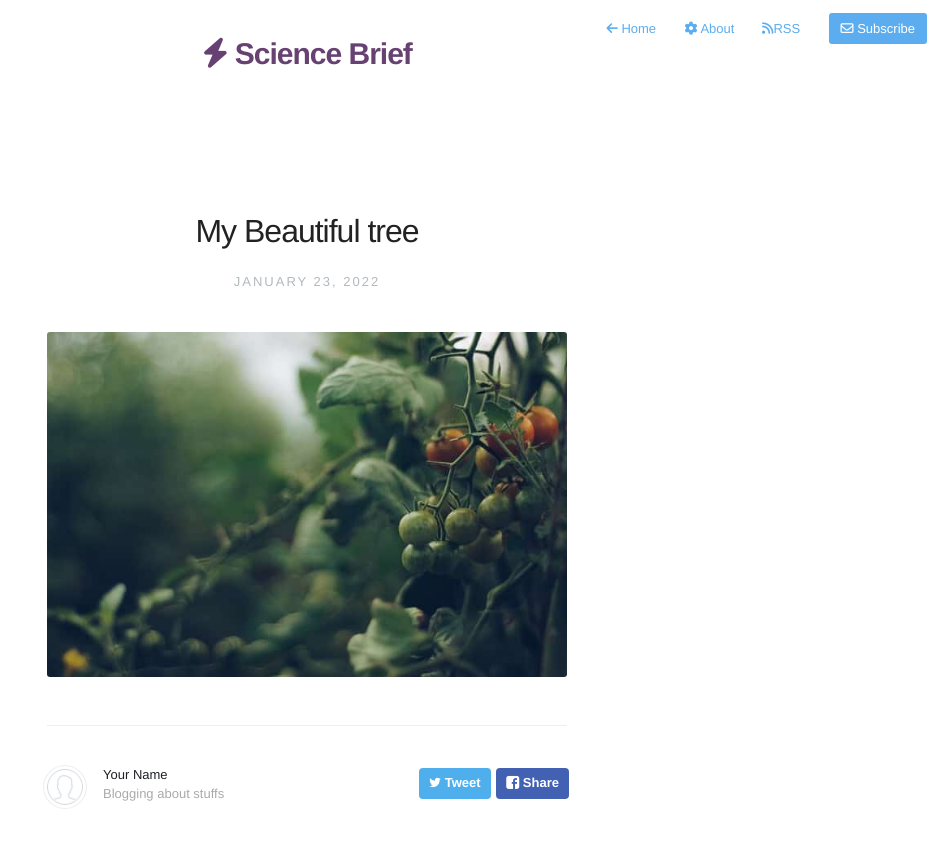
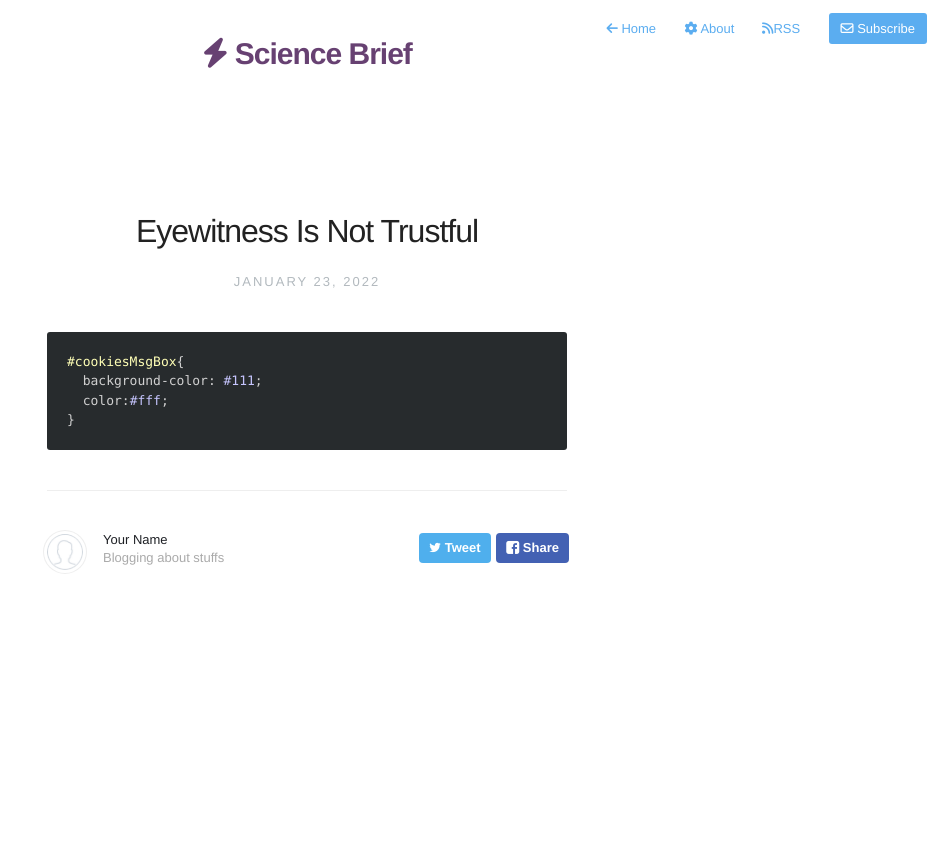
Before and after one commit to Fb16455/cms-on-real-project, a Jekyll site: the page built from _posts/2022-01-23-my-beautiful-tree.md, in a window 1280 px wide. Shown: the top 848 px of the page, without its empty margins (333-1280 px from the left). Built offline with Jekyll 4.4.1, drawn with Linux system fonts in a browser that asks for light colours; nearby versions of some CDN libraries; a script that is not in the unit is left out.

Commit message:
Update Blog “2022-01-23-my-beautiful-tree”

````diff
--- a/_posts/2022-01-23-my-beautiful-tree.md
+++ b/_posts/2022-01-23-my-beautiful-tree.md
@@ -1,5 +1,10 @@
 ---
-title: My Beautiful tree
+title: Eyewitness Is Not Trustful
 date: 2022-01-23T14:06:42.126Z
 ---
-![Just some fruitful tree.](/assets/uploads/1.jpg "Just a fruitful tree")
+```css
+#cookiesMsgBox{
+  background-color: #111;
+  color:#fff;
+}
+```
````
